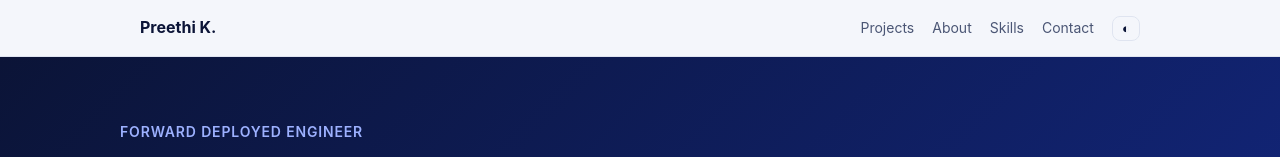
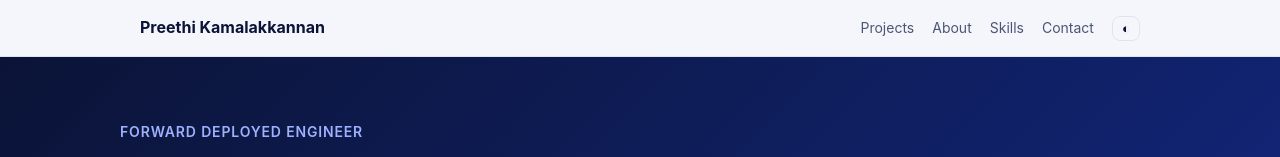
Before and after one commit to Kamalakp8/home, a plain HTML site: page index.html in a window 1280 px wide. Shown: the top 157 px of the page. Drawn offline with Linux system fonts and the light colour scheme.

Commit message:
Update logo text from 'Preethi K.' to 'Preethi Kamalakkannan'

```diff
--- a/index.html
+++ b/index.html
@@ -49,7 +49,7 @@
 </head>
 <body>
 <header><div class="wrap">
-<a class="logo" href="#top">Preethi K.</a>
+<a class="logo" href="#top">Preethi Kamalakkannan</a>
 <nav><a class="hide" href="#projects">Projects</a><a class="hide" href="#about">About</a><a class="hide" href="#skills">Skills</a><a href="#contact">Contact</a><button id="theme" aria-label="Toggle theme">◐</button></nav>
 </div></header>
 
```
